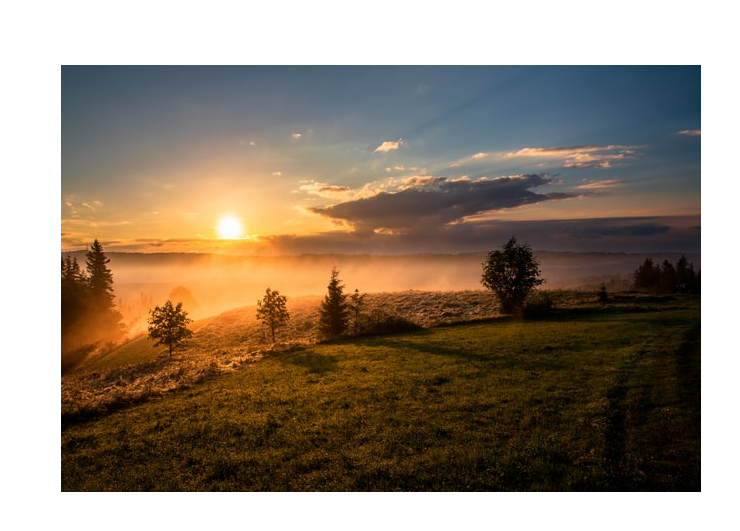
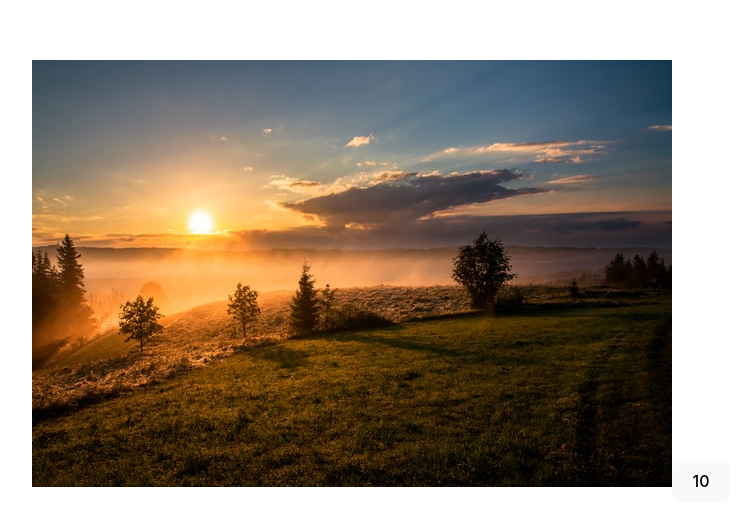
Before and after one commit to DevVitorlevi/React-estudos, a React (Vite) app in the folder avançado/: page / in a window 1280 px wide. Shown: the part 119-650 px from the top of the page, without its empty margins (259-999 px from the left). Built offline with nearby package versions, Linux system fonts and the light colour scheme.

Commit message:
Use State

```diff
--- a/avançado/src/App.jsx
+++ b/avançado/src/App.jsx
@@ -1,5 +1,6 @@
 import { useState } from 'react'
 import './App.css'
+import State from './components/State'
 
 import image from './assets/img1.jpg'
 function App() {
@@ -8,6 +9,8 @@ function App() {
   return (
     <>
       <img src={image} alt="" />
+
+      <State />
     </>
   )
 }
--- /dev/null
+++ b/avançado/src/components/State.jsx
@@ -0,0 +1,16 @@
+import { useState } from "react"; // Importa a função `useState` do React
+
+const State = () => { // Define um componente funcional chamado `State`
+    // Aqui, `Number` é o valor atual do estado, e `setNumber` é a função que atualiza esse valor
+    let [Number, setNumber] = useState(10);
+
+    return (
+        <>
+            {/* Renderiza um botão que exibe o valor atual de `Number` */}
+            {/* Quando o botão é clicado, a função `setNumber` é chamada para atualizar o estado para 25 */}
+            <button onClick={() => setNumber(25)}>{Number}</button>
+        </>
+    );
+};
+
+export default State; // Exporta o componente `State` para ser usado em outros lugares
```
